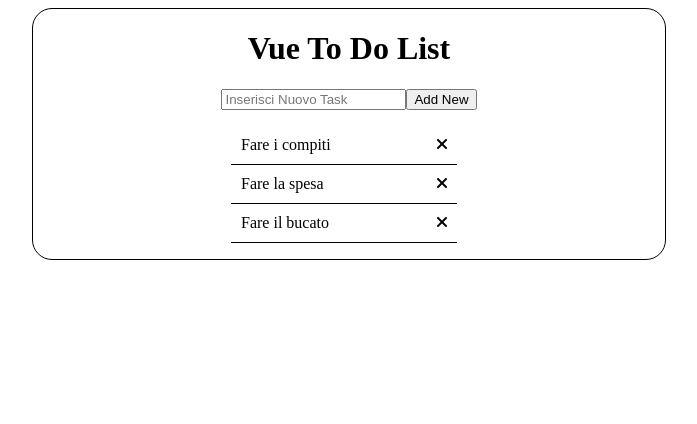
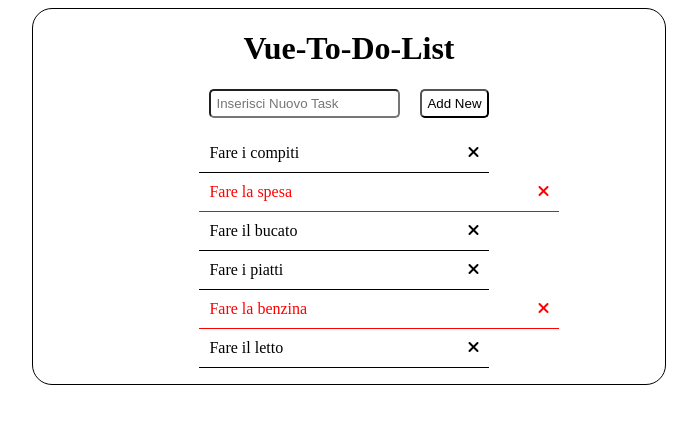
Before and after one commit to 19nikilangiu91/vue-todolist, a plain HTML site: page index.html in a window 1280 px wide. Shown: the whole page, without its empty margins (291-988 px from the left). Drawn offline with nearby package versions, Linux system fonts and the light colour scheme.

Commit message:
Upgrade checkTask js

```diff
--- a/css/style.css
+++ b/css/style.css
@@ -9,8 +9,15 @@
     text-align: center;
 }
 
+input, button{
+    margin: 0 10px;
+    background-color: white;
+    padding: 5px;
+    border-radius: 5px;
+}
+
 .task-container{
-    width: 50%;
+    width: 60%;
     min-height: 50px;
     margin: 10px auto;
     background-color: white;
@@ -28,6 +35,12 @@ ul{
     margin-right: 50px;
 }
 
+.task-complete{
+    width: 100%;
+    color: red;
+    border-color: red;
+}
+
 .errore{
     color: red;
 }
--- a/index.html
+++ b/index.html
@@ -11,7 +11,7 @@
 </head>
 <body>
     <div id="myApp" class="container">
-        <h1>Vue To Do List</h1>
+        <h1>Vue-To-Do-List</h1>
         <div class="new-task">
             <input type="text" placeholder="Inserisci Nuovo Task" v-model="newTask" @Keyup.enter="addTask">
             <button @click="addTask">Add New</button>
@@ -23,8 +23,8 @@
         </div>
         <div class="task-container">
             <ul v-if="tasks.length > 0">
-                <li class="task" v-for="(task, indice) in tasks">
-                    {{task.text}}
+                <li class="task" v-for="(task, indice) in tasks" :class="task.done ? 'task-complete' : ''">
+                    <span @click="checkTask">{{task.text}}</span>
                     <i class="fas fa-times" @click="deleteTask(indice)"></i>
                 </li>
             </ul>
--- a/js/main.js
+++ b/js/main.js
@@ -21,6 +21,18 @@ const { createApp } = Vue
             {
                 text: 'Fare il bucato',
                  done: false
+            },
+            {
+                text: 'Fare i piatti',
+                done: false
+            },
+            {
+                text: 'Fare la benzina',
+                done: true
+            },
+            {
+                text: 'Fare il letto',
+                 done: false
             }
         ],
       }
@@ -28,18 +40,23 @@ const { createApp } = Vue
     methods: {
         addTask(){
             if(this.newTask.length< 5 || this.newTask === ''){
-                // Inseriamo l'errore
+                // Inseriamo l'errore se i caratteri sono minori di 5 o il newTask è vuoto.
                 this.errore = true;
             }else{
-                this.tasks.push({text: this.newTask});
-                // Togliamo l'errore
+                this.tasks.push({text: this.newTask,done: false});
+                // Togliamo l'errore se i caratteri sono maggiori di 5.
                 this.errore = false;
             }
 
             this.newTask = '';
         },
+
         deleteTask(indice){
             this.tasks.splice(indice, 1);
+        },
+
+        checkTask(indice){
+            this.task[indice].done = !this.task[indice].done;
         }
     }
   }).mount("#myApp")
```
